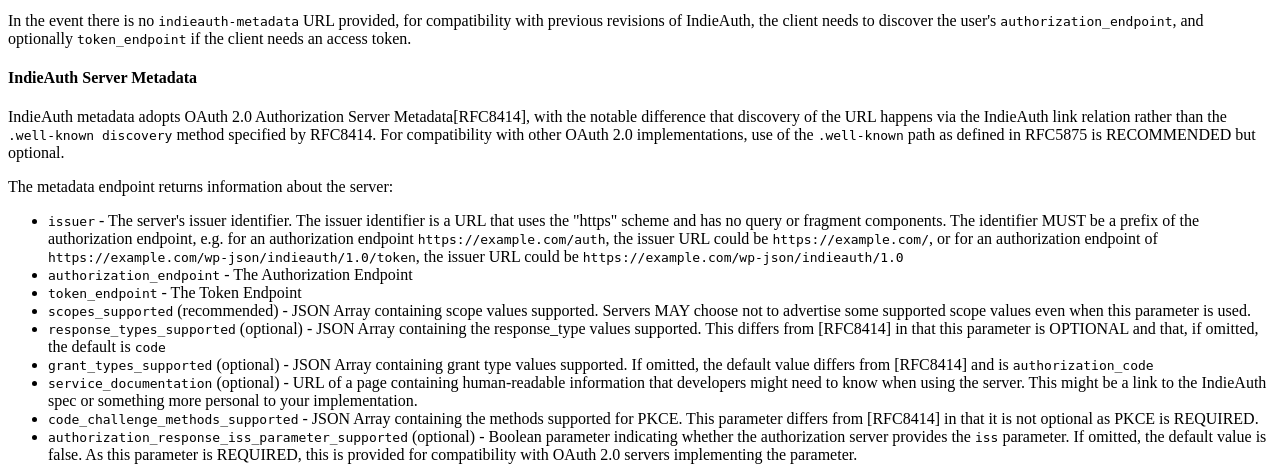
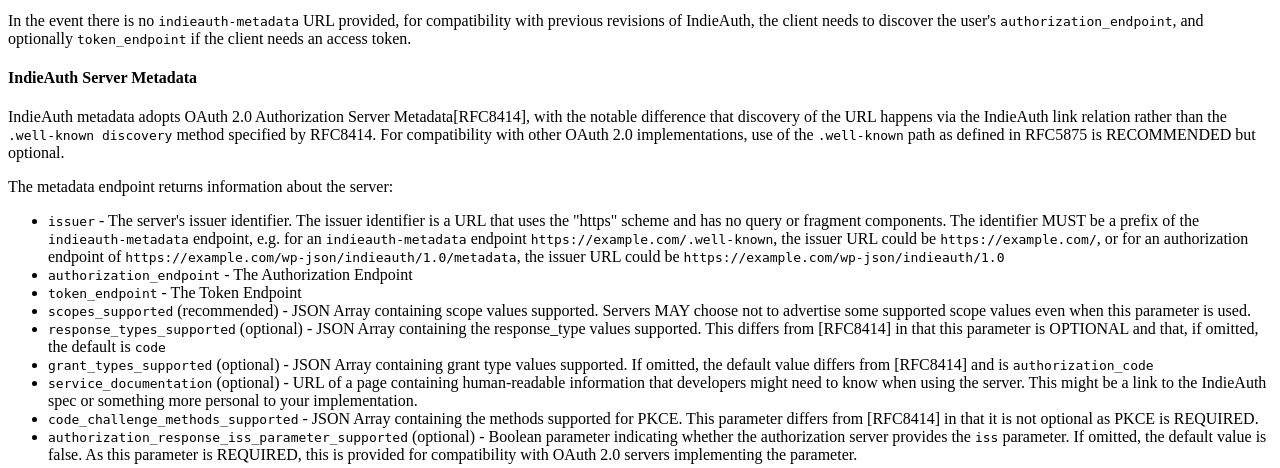
Before and after one commit to indieweb/indieauth, a PHP site: page /source/index.php in a window 1280 px wide. Shown: the part 2175-2643 px from the top of the page. Run offline with PHP 8.4, Linux system fonts and the light colour scheme.

Commit message:
Switch to issuer being a prefix of the metadata endpoint

```diff
--- a/public/source/index.php
+++ b/public/source/index.php
@@ -268,7 +268,7 @@
             <p>The metadata endpoint returns information about the server:</p>
 
             <ul>
-              <li><code>issuer</code> - The server's issuer identifier. The issuer identifier is a URL that uses the "https" scheme and has no query or fragment components. The identifier MUST be a prefix of the authorization endpoint, e.g. for an authorization endpoint <code>https://example.com/auth</code>, the issuer URL could be <code>https://example.com/</code>, or for an authorization endpoint of <code>https://example.com/wp-json/indieauth/1.0/token</code>, the issuer URL could be <code>https://example.com/wp-json/indieauth/1.0</code></li>
+              <li><code>issuer</code> - The server's issuer identifier. The issuer identifier is a URL that uses the "https" scheme and has no query or fragment components. The identifier MUST be a prefix of the <code>indieauth-metadata</code> endpoint, e.g. for an <code>indieauth-metadata</code> endpoint <code>https://example.com/.well-known</code>, the issuer URL could be <code>https://example.com/</code>, or for an authorization endpoint of <code>https://example.com/wp-json/indieauth/1.0/metadata</code>, the issuer URL could be <code>https://example.com/wp-json/indieauth/1.0</code></li>
               <li><code>authorization_endpoint</code> - The Authorization Endpoint</li>
               <li><code>token_endpoint</code> - The Token Endpoint</li>
               <li><code>scopes_supported</code> (recommended) - JSON Array containing scope values supported. Servers MAY choose not to advertise some supported scope values even when this parameter is used.</li>
```
